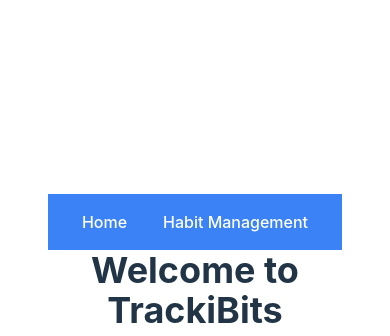
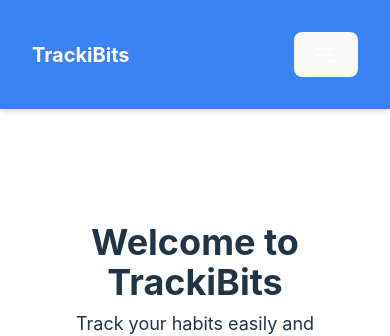
Before and after one commit to Tutungo-N/My_Repo, a React (Vite) app: page / in a window 390 px wide. Shown: the top 336 px of the page. Built offline with nearby package versions, Linux system fonts and the light colour scheme.

Commit message:
Enable responsive behaviour for Nav Links

```diff
--- a/src/App.css
+++ b/src/App.css
@@ -40,14 +40,3 @@
 .read-the-docs {
   color: #888;
 }
-
-.carousel {
-  position: relative;
-  overflow: hidden;
-  height: 300px;
-}
-
-.carousel img {
-  width: 100%;
-  height: 100%;
-}
--- a/src/components/NavBar.jsx
+++ b/src/components/NavBar.jsx
@@ -1,11 +1,42 @@
-import React from 'react';
+import React, {useState} from 'react';
 import { Link } from 'react-router-dom';
 
 const NavBar = () => {
+    const [isOpen, setIsOpen] = useState(false);
+
     return (
-        <nav className="bg-blue-500 p-4">
-            <ul className="flex justify-around">
-                <li>
+        <nav className="bg-blue-500 p-4 fixed top-0 left-0 w-full z-10 shadow-md">
+            <div className="container mx-auto p-4 flex justify-between items-center">
+                {/* Brand Logo or Name */}
+                <Link to="/" className="text-white text-xl left-0 font-bold">
+                    TrackiBits
+                </Link>
+
+                {/* Hamburger Icon for Mobile */}
+                <button
+                    className="text-white md:hidden"
+                    onClick={() => setIsOpen(!isOpen)}
+                >
+                    <svg
+                        className="w-6 h-6"
+                        fill="none"
+                        stroke="currentColor"
+                        viewBox="0 0 24 24"
+                        xmlns="http://www.w3.org/2000/svg"
+                    >
+                        <path
+                            strokeLinecap="round"
+                            strokeLinejoin="round"
+                            strokeWidth={2}
+                            d={isOpen ? 'M6 18L18 6M6 6l12 12' : 'M4 6h16M4 12h16m-7 6h7'}
+                        />
+                    </svg>
+                </button>
+
+                {/* Nav Links for Desktop & Mobile */}
+
+            <ul className={`md:flex space-x-6 items-center ${isOpen ? 'block' : 'hidden'} md:block ml-auto`}>
+                 <li>
                     <Link to="/" className="text-white hover:text-gray-200">
                         Home
                     </Link>
@@ -15,7 +46,24 @@
                         Habit Management
                     </Link>
                 </li>
+                <li>
+                    <Link to="/login" className="text-white hover:text-gray-200">
+                        Login
+                    </Link>
+                </li>
+                <li>
+                    <Link to="/about" className="text-white hover:text-gray-200">
+                        About Me
+                    </Link>
+                </li>
+                <li>
+                    <Link to="/resources" className="text-white hover:text-gray-200">
+                        Resources
+                    </Link>
+                </li>
+
             </ul>
+         </div>
         </nav>
     );
 };
```
